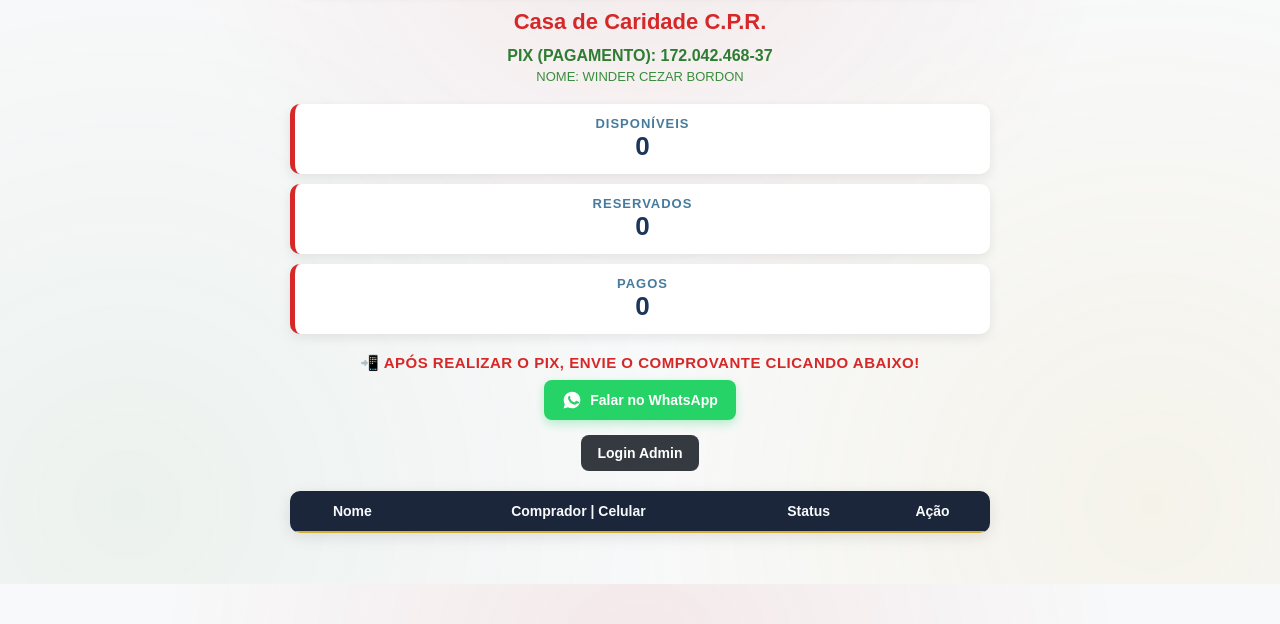
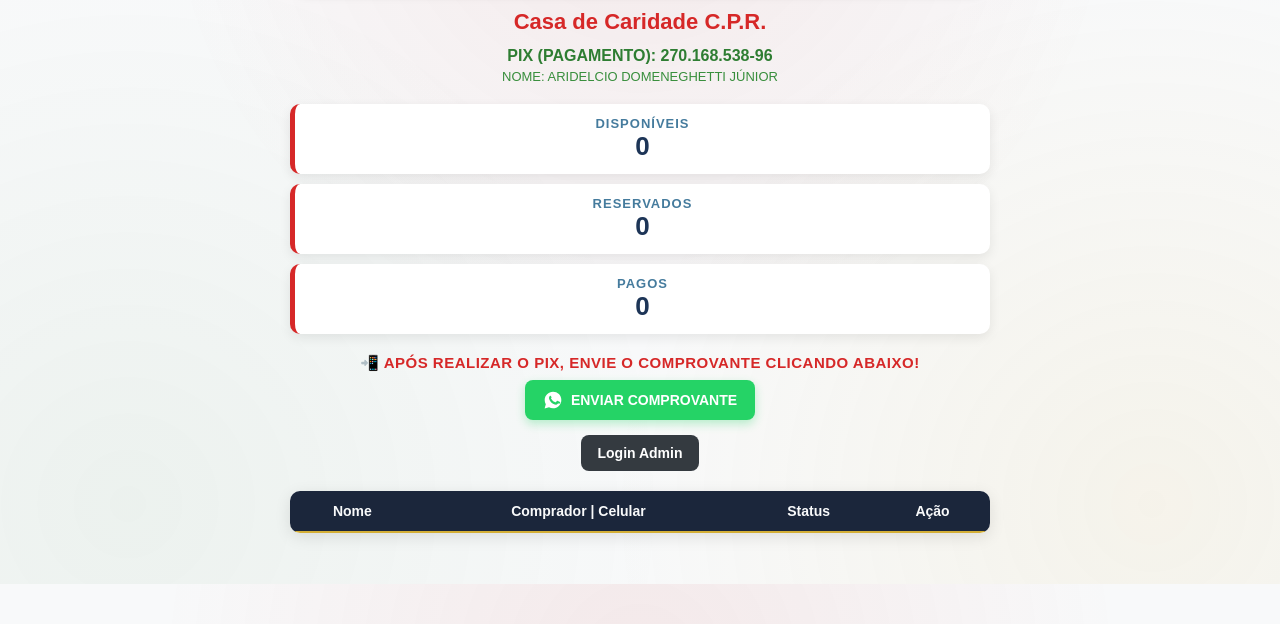
Before and after one commit to juniordomeneghetti-sudo/RIFA-001, a plain HTML site: page index.html in a window 1280 px wide. Shown: the part 216-840 px from the top of the page. Drawn offline with Linux system fonts and the light colour scheme; no server answers.

Commit message:
Update index.html

```diff
--- a/index.html
+++ b/index.html
@@ -20,7 +20,7 @@ body {
     radial-gradient(circle at 10% 90%, rgba(46, 125, 50, 0.06) 0%, transparent 40%),
     radial-gradient(circle at 90% 90%, rgba(212, 175, 55, 0.08) 0%, transparent 40%);
   background-attachment: fixed;
-  color: #2b2d42;
+  color: #ffffff;
 }
 
 .container {
@@ -210,8 +210,8 @@ td {
   <h2>Campanha Final de Ano 🎄</h2>
   <div class="sub">Prêmio: Patinete Elétrico ou PIX ($1.300)</div>
   <div class="Casa_Caridade">Casa de Caridade C.P.R.</div>
-  <h3 class="pix">PIX (PAGAMENTO): 172.042.468-37</h3>
-  <div class="respons">NOME: WINDER CEZAR BORDON</div>
+  <h3 class="pix">PIX (PAGAMENTO): 270.168.538-96</h3>
+  <div class="respons">NOME: ARIDELCIO DOMENEGHETTI JÚNIOR</div>
 
   <div class="cards">
     <div class="card"><h3>Disponíveis</h3><span id="disp">0</span></div>
@@ -230,7 +230,7 @@ td {
       <svg width="20" height="20" viewBox="0 0 24 24" fill="white">
         <path d="M12.012 2c-5.506 0-9.989 4.478-9.99 9.984 0 1.758.459 3.474 1.33 4.988l-1.414 5.165 5.285-1.385c1.457.796 3.096 1.216 4.786 1.217h.004c5.506 0 9.989-4.478 9.99-9.985 0-2.667-1.037-5.176-2.924-7.062a9.923 9.923 0 0 0-7.067-2.922zm5.833 14.191c-.244.688-1.431 1.314-1.964 1.396-.499.076-1.139.109-1.838-.114-1.282-.41-2.92-1.282-4.14-2.502-1.22-1.22-2.09-2.858-2.502-4.14-.223-.699-.19-1.339-.114-1.838.082-.533.708-1.72 1.396-1.964.24-.085.474-.06.66.126.186.186.63.882.784 1.139.154.257.175.438.058.669-.117.231-.205.375-.38.582-.175.207-.37.433-.158.797.212.364.945 1.558 2.03 2.524 1.394 1.241 2.57 1.625 2.934 1.807.364.182.576.155.789-.088.213-.243.918-1.072 1.162-1.437.244-.365.487-.305.816-.183.329.122 2.09 1.05 2.451 1.23.361.18.601.27.69.421.089.151.089.872-.155 1.56z"/>
       </svg>
-      Falar no WhatsApp
+      ENVIAR COMPROVANTE
     </a>
   </div>
 
```
